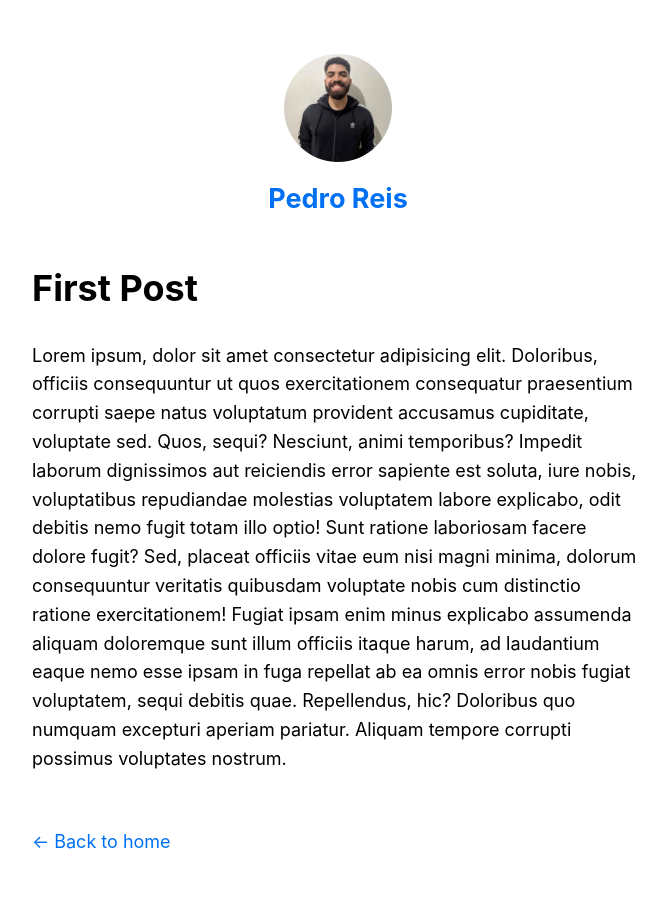
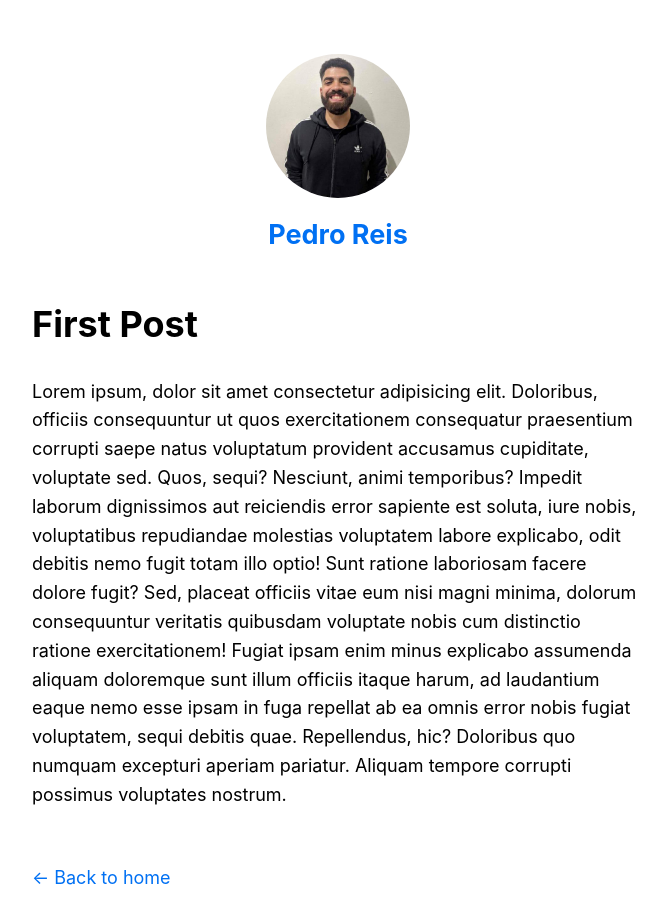
Before and after one commit to barcellos-pedro/nextjs-sample-website, a Next.js app: page /posts/first-post in a window 1280 px wide. Shown: the top 924 px of the page, without its empty margins (302-968 px from the left). Built offline with nearby package versions, Linux system fonts and the light colour scheme.

Commit message:
chore: refactor to use components

```diff
--- a/components/layout/layout.js
+++ b/components/layout/layout.js
@@ -1,11 +1,11 @@
 import Head from 'next/head'
-import Image from 'next/image'
-import Link from 'next/link'
 
 import styles from './layout.module.css'
-import utilStyles from '../../styles/utils.module.css'
+import HomeHeader from '../home-header/home-header'
+import PostHeader from '../post-header/post-header'
+import BackToHome from '../back-to-home/back-to-home'
 
-const name = 'Pedro Reis'
+export const name = 'Pedro Reis'
 export const siteTitle = 'Pedro Reis Blog'
 
 export default function Layout({ children, home }) {
@@ -21,53 +21,14 @@ export default function Layout({ children, home }) {
 
       {/* Header */}
       <header className={styles.header}>
-        {home ? (
-          <>
-            <Image
-              priority
-              src="/images/profile.jpg"
-              className={utilStyles.borderCircle}
-              height={144}
-              width={144}
-              alt={name}
-            />
-            <h1 className={utilStyles.heading2Xl}>{name}</h1>
-          </>
-        ) : (
-          <>
-            <Link href="/">
-              <a>
-                <Image
-                  priority
-                  src="/images/profile.jpg"
-                  className={utilStyles.borderCircle}
-                  height={108}
-                  width={108}
-                  alt={name}
-                />
-              </a>
-            </Link>
-
-            <h2 className={utilStyles.headingLg}>
-              <Link href="/">
-                <a className={utilStyles.colorInherit}>{name}</a>
-              </Link>
-            </h2>
-          </>
-        )}
+        {home ? <HomeHeader /> : <PostHeader />}
       </header>
 
       {/* Content */}
       <main>{children}</main>
 
       {/* Footer */}
-      {!home && (
-        <div className={styles.backToHome}>
-          <Link href="/">
-            <a>← Back to home</a>
-          </Link>
-        </div>
-      )}
+      {!home && <BackToHome />}
     </div>
   )
 }
```
Also changed, not shown: pages/index.js (+7 -18 lines).
